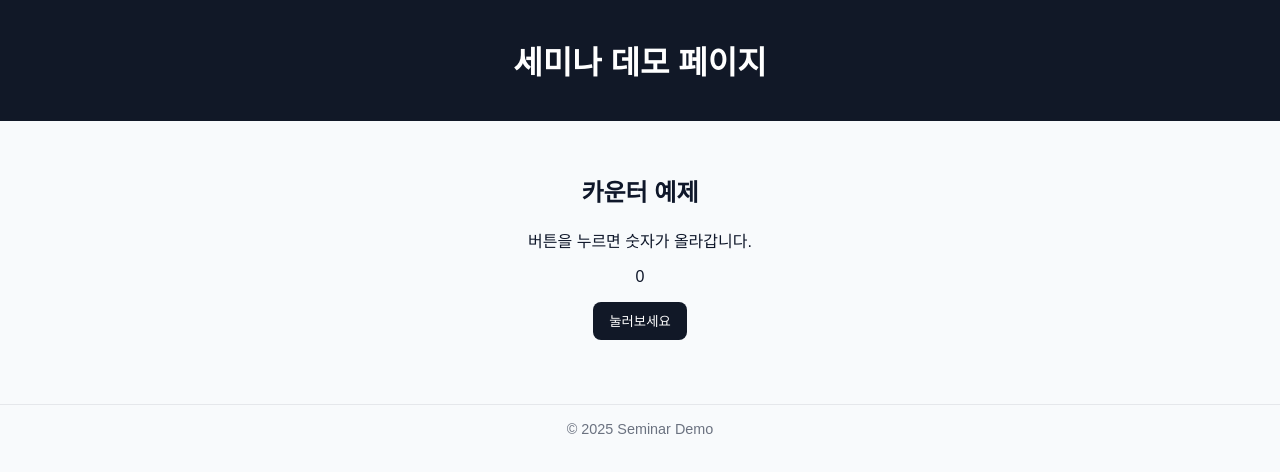
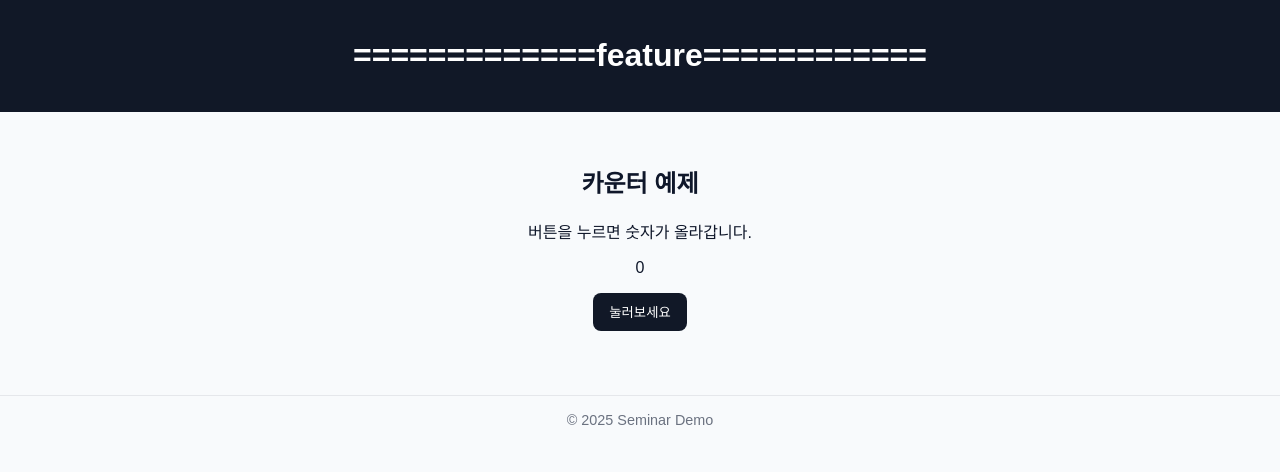
Before and after one commit to inkyeongjo/index_repo, a plain HTML site: page index.html in a window 1280 px wide. Drawn offline with Linux system fonts and the light colour scheme.

Commit message:
Edit feature index.html

```diff
--- a/index.html
+++ b/index.html
@@ -16,7 +16,7 @@
 </head>
 <body>
   <header>
-    <h1>세미나 데모 페이지</h1>
+    <h1>=============feature============</h1>
   </header>
   <main>
     <section>
```
